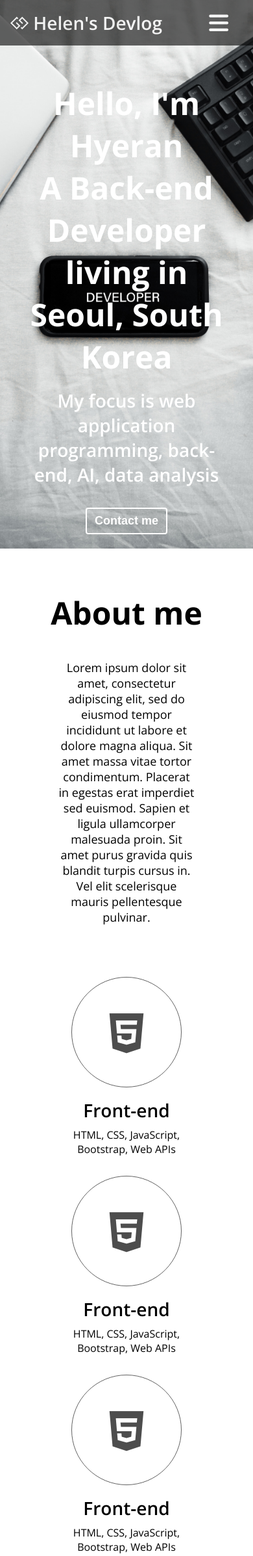
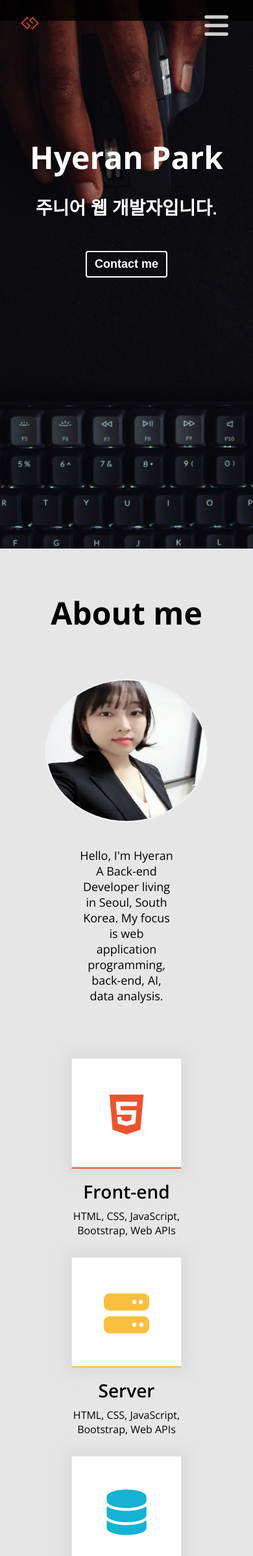
Before and after one commit to hpark3/Web, a PHP site: page / in a window 390 px wide; the page is wider, and only the part inside the window is pictured. Shown: the top 2394 px of that part at 65% size. Run offline with PHP 8.4, Linux system fonts and the light colour scheme; some libraries are stand-ins or nearby versions.

Commit message:
css: final touch

```diff
--- a/index.html
+++ b/index.html
@@ -20,8 +20,9 @@
         <!-- Navbar -->
         <nav id="navbar">
             <div class="navbar__logo">
-                <i class="fa fa-gg"></i>
-                <a href="#">Helen's Devlog</a>
+                <a href="#">
+                    <i class="fa fa-gg" style="color: #EB532E;"></i>
+                </a>
             </div>
             <div class="navbar__menu">
                 <ul class="navbar__menu">
@@ -29,7 +30,7 @@
                     <li class="navbar__menu__item">About</li>
                     <li class="navbar__menu__item">Skills</li>
                     <li class="navbar__menu__item">Work</li>
-                    <li class="navbar__menu__item">Testimonials</li>
+                    <li class="navbar__menu__item">Resume</li>
                     <li class="navbar__menu__item">Contact</li>
                 </ul>
             </div>
@@ -42,8 +43,8 @@
 
         <!-- Home -->
         <section id="home">
-            <h1 class="home__title">Hello, I'm Hyeran </br> A Back-end Developer living in Seoul, South Korea</h1>
-            <h2 class="home__description">My focus is web application programming, back-end, AI, data analysis</h2>
+            <h1 class="home__title">Hyeran Park</h1>
+            <h2 class="home__description">주니어 웹 개발자입니다.</h2>
             <button class="home__contact">Contact me</button>
         </section>
     </div>
@@ -53,15 +54,17 @@
     <section id="about" class="section section__container">
         <h1>About me</h1>
         <div class="about__wrapper">
+            <div class="about__intro">
                 <div class="about__photo">
                     <img src="imgs/profile.png" class= "my__avatar" alt="Helen's profile photo">
                 </div>
                 <div class="about__text">
-                <p>Lorem ipsum dolor sit amet, consectetur adipiscing elit, sed do eiusmod tempor incididunt ut labore et dolore magna aliqua. Sit amet massa vitae tortor condimentum. Placerat in egestas erat imperdiet sed euismod. Sapien et ligula ullamcorper malesuada proin. Sit amet purus gravida quis blandit turpis cursus in. Vel elit scelerisque mauris pellentesque pulvinar.</p>
+                    <p>Hello, I'm Hyeran </br> A Back-end Developer living in Seoul, South Korea. My focus is web application programming, back-end, AI, data analysis.</p>
+                </div>
             </div>
             <div class="about__majors">
                 <div class="major">
-                    <div class="major__icon">
+                    <div class="major__icon first">
                         <i class="fab fa-html5"></i>
                     </div>
                     <h2 class="major__title">
@@ -73,11 +76,11 @@
                     </div>
                 </div>
                 <div class="major">
-                    <div class="major__icon">
-                        <i class="fab fa-html5"></i>
+                    <div class="major__icon second">
+                        <i class="fas fa-server"></i>
                     </div>
                     <h2 class="major__title">
-                        Front-end
+                        Server
                     </h2>
                     <div class="major__description">
                         HTML, CSS, JavaScript,
@@ -85,11 +88,11 @@
                     </div>
                 </div>
                 <div class="major">
-                    <div class="major__icon">
-                        <i class="fab fa-html5"></i>
+                    <div class="major__icon third">
+                        <i class="fas fa-database"></i>
                     </div>
                     <h2 class="major__title">
-                        Front-end
+                        Data Science
                     </h2>
                     <div class="major__description">
                         HTML, CSS, JavaScript,
@@ -97,7 +100,7 @@
                     </div>
                 </div>
             </div>
-            <div class="about__jobs">
+            <!-- <div class="about__jobs">
                 <div class="job">
                     <img src="" alt="" class="job__logo">
                     <div class="job__description">
@@ -143,7 +146,7 @@
                             2020 November - 2021 February
                         </p>
                     </div>
-                </div>
+                </div> -->
             </div>
         </div>
     </section>
@@ -192,10 +195,10 @@
             <h1>My work</h1>
             <h3>Projects</h3>
             <div class="work__categories">
-                <button class="category__btn">All <span class="category__count"> 6</span></button>
+                <button class="category__btn all">All <span class="category__count"> 6</span></button>
                 <button class="category__btn">Front-end <span class="category__count"> 2</span></button>
                 <button class="category__btn">Back-end <span class="category__count"> 2</span></button>
-                <button class="category__btn">Data Analysis <span class="category__count"> 2</span></button>
+                <button class="category__btn">Data Science <span class="category__count"> 2</span></button>
             </div>
             <div class="work__projects">
                 <a href="https://github.com/hpark3/WebPortfolio" class="project" target="blank" data-type="front-end">
@@ -228,17 +231,18 @@
         <h1 class="contact__title">Let's talk</h1>
         <h2 class="contact__email">dalan-i@hanmail.net</h2>
         <div class="contact__links">
+            <li class="contact__icons">
                 <a href="https://github.com/hpark3" target="__blank">
                     <i class="fab fa-github"></i>
                 </a>
+            </li>
+            <li class="contact__icons">
                 <a href="https://github.com/hpark3" target="__blank">
-                <i class="fab fa-github"></i>
+                    <i class="fas fa-rss-square"></i>
                 </a>
-            <a href="https://www.notion.so/My-Everyday-f4e7db21e025466bac10960561a0dd76" target="__blank">
-                <img src="https://img.icons8.com/ios/50/000000/notion.png"/>
-            </a>
+            </li>
         </div>
-        <p class="contact__rights">ⓒ 2021. Helen Park All Rights Reserved.</p>
+        <p class="contact__rights">ⓒ 2021. Hyeran Park All Rights Reserved.</p>
     </section>
 </body>
 </html>
--- a/style.css
+++ b/style.css
@@ -12,6 +12,7 @@
     --color-light-grey: #7c7979;
     --color-blue: #73aace;
     --color-dark-blue: #3091FF;
+    --color-green-blue: #15b2d3;
     --color-yellow: #fff7d1;
     --color-orange: #feb546;
     --color-red-orange: #EB532E;
@@ -50,6 +51,7 @@ body{
 font-family: 'Open Sans', sans-serif;
 margin: 0;
 cursor: default;
+background-color: #e6e6e6;
 }
 
 a{
@@ -105,29 +107,34 @@ margin: 4px 0;
 .bg__wrapper{
     background: url('imgs/home-bg.jpg') center/cover no-repeat;
     height: 100vh;
-    background-attachment: fixed;
+    /* background-attachment: fixed; */
     background-size: cover;
     width: 100%;
 }
 
 /* Navbar */
 #navbar{
-display: flex;
-justify-content: space-between;
-background-color: black;
-opacity: 0.6;
-align-items: center;
-color: var(--color-white);
-padding: 16px;
+    display: flex;
+    background-color: black;
+    opacity: 0.8;
+    align-items: center;
+    color: var(--color-white);
+    padding: 16px;
+}
+
+.navbar__logo{
+    position: absolute;
+    left: 32px;
+    font-size: var(--font-medium);
+    font-weight: var(--weight-semi-bold);
+    display: none;
 }
 
 .navbar__menu{
+    width: 100%;
     display: flex;
-}
-
-.navbar__logo{
-    font-size: var(--font-medium);
-    font-weight: var(--weight-semi-bold);
+    justify-content: space-evenly;
+    margin: 0 20px 0 20px;
 }
 
 .navbar__menu__item{
@@ -143,20 +151,24 @@ padding: 16px;
 }
 
 .navbar__menu__item:hover{
-    background-color: var(--color-dark-grey);
+    color: var(--color-red-orange);
 }
 
 .navbar__toggle-btn{
     position: absolute;
     top: 16px;
     right: 32px;
-    font-size: 34px;
+    font-size: 42px;
     color: var(--color-white);
     display: none;
 }
 
 /* Home */
 #home{
+    display: flex;
+    flex-direction: column;
+    min-height: 500px;
+    margin-top: 40px;
     padding: 40px;
     text-align: center;
     justify-content: center;
@@ -173,6 +185,7 @@ padding: 16px;
     font-size: var(--font-regular);
     font-weight: var(--weight-bold);
     margin: 24px;
+    margin-top: 40px;
     padding: 8px 12px;
     border: 2px solid white;
     border-radius: var(--size-border-radius);
@@ -195,19 +208,25 @@ padding: 16px;
     margin: 40px;
 }
 
-.about__photo{
-    display: none;
+.about__intro{
+    display: flex;
+    margin: 32px;
 }
 
 .my__avatar{
     width: 150px;
-    height: 180px;
-    border-radius: 10%;
-    /* border: 2px solid var(--color-light-white); */
+    height: 130px;
+    border-radius: 50%;
+    margin-right: 40px;
+    border: 2px solid #f2f2f2;
 }
 
 .about__text{
-
+    border-left:  1px solid var(--color-dark-white);
+    margin-left: 40px;
+    padding-left: 50px;
+    text-align: left;
+    /* background-color: var(--color-white); */
 }
 
 .about__majors{
@@ -222,10 +241,26 @@ padding: 16px;
     line-height: 170px;
     font-size: 70px;
     margin: auto;
-    color: var(--color-dark-grey);
-    border: 1px solid var(--color-grey);
-    border-radius: 50%;
+    /* color: var(--color-dark-grey); */
+    background-color: var(--color-white);
     margin-bottom: 16px;
+    border: 1px solid #e6e6e6;
+    box-shadow: 0px 0px 20px 10px #dbdbdb;
+}
+
+.major__icon.first{
+    color: var(--color-red-orange);
+    border-bottom: 2px solid var(--color-red-orange);
+}
+
+.major__icon.second{
+    color: #f9bf3f;
+    border-bottom: 2px solid #f9bf3f;
+}
+
+.major__icon.third{
+    color: var(--color-green-blue);
+    border-bottom: 2px solid var(--color-green-blue);
 }
 
 .major__title, .major__description{
@@ -480,6 +536,25 @@ padding: 16px;
         text-align: center;
         width: 100%;
         display: none;
+    }
+
+    .about__intro{
+        flex-direction: column;
+        align-items: center;
+    }
+
+    .about__text{
+        border-left: none;
+        margin-left: 0px;
+        padding-left: 0px;
+        text-align: center;
+        /* background-color: var(--color-white); */
+    }
+
+    .my__avatar{
+        width: 250px;
+        height: 220px;
+        margin: 30px;
     }
 
     .about__majors{
```
Also changed, not shown: other parts of style.css (+26 -4 lines), imgs/fa-tistory.png (added), imgs/favicon.png, imgs/home-bg---.jpg (added), imgs/home-bg--.jpg (added), imgs/home-bg.jpg, imgs/profile.png, 1 other file. Lines whose indentation alone changed are shown as unchanged.
